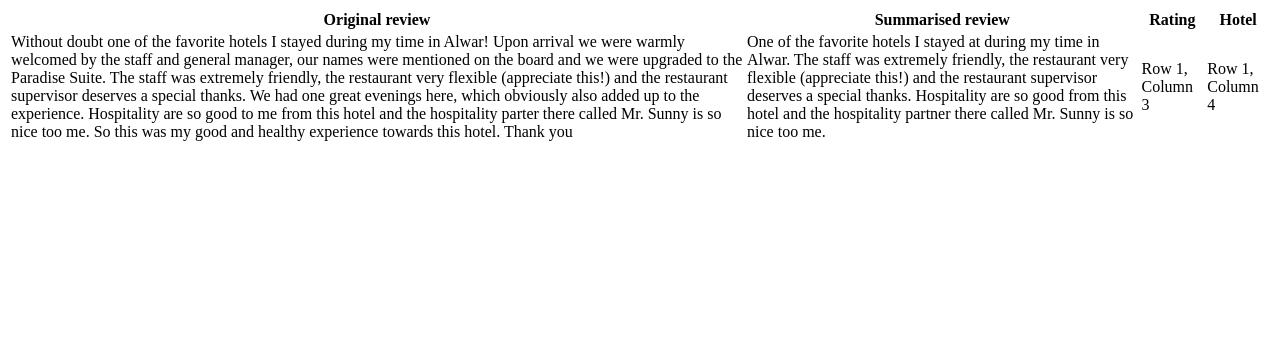
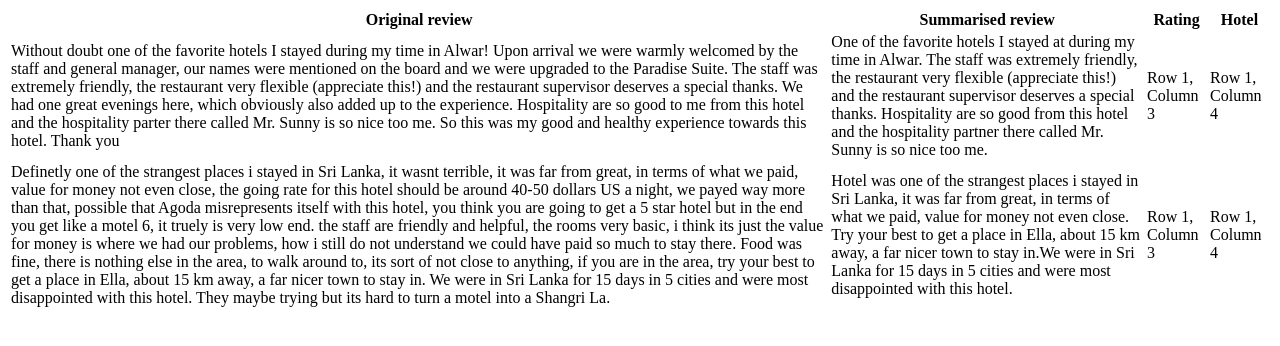
Before and after one commit to THE-HEX-CLAN/Emo-Rabbit, a Flask app: template templates/DataStore.html in a window 1280 px wide. Shown: the top 346 px of the page. Run offline with Flask 3, Linux system fonts and the light colour scheme; the template is opened without the code that fills it, so the values that code supplies are empty; parts of the project's set-up code (start-up, migrations or seed data) failed here and were passed over.

Commit message:
Add another row and columns

```diff
--- a/templates/DataStore.html
+++ b/templates/DataStore.html
@@ -24,3 +24,9 @@
             <td>Row 1, Column 3</td>
             <td>Row 1, Column 4</td>
         </tr>
+        <tr>
+            <td>Definetly one of the strangest places i stayed in Sri Lanka, it wasnt terrible, it was far from great, in terms of what we paid, value for money not even close, the going rate for this hotel should be around 40-50 dollars US a night, we payed way more than that, possible that Agoda misrepresents itself with this hotel, you think you are going to get a 5 star hotel but in the end you get like a motel 6, it truely is very low end. the staff are friendly and helpful, the rooms very basic, i think its just the value for money is where we had our problems, how i still do not understand we could have paid so much to stay there. Food was fine, there is nothing else in the area, to walk around to, its sort of not close to anything, if you are in the area, try your best to get a place in Ella, about 15 km away, a far nicer town to stay in. We were in Sri Lanka for 15 days in 5 cities and were most disappointed with this hotel. They maybe trying but its hard to turn a motel into a Shangri La.</td>
+            <td>Hotel was one of the strangest places i stayed in Sri Lanka, it was far from great, in terms of what we paid, value for money not even close. Try your best to get a place in Ella, about 15 km away, a far nicer town to stay in.We were in Sri Lanka for 15 days in 5 cities and were most disappointed with this hotel.</td>
+            <td>Row 1, Column 3</td>
+            <td>Row 1, Column 4</td>
+        </tr>
```
